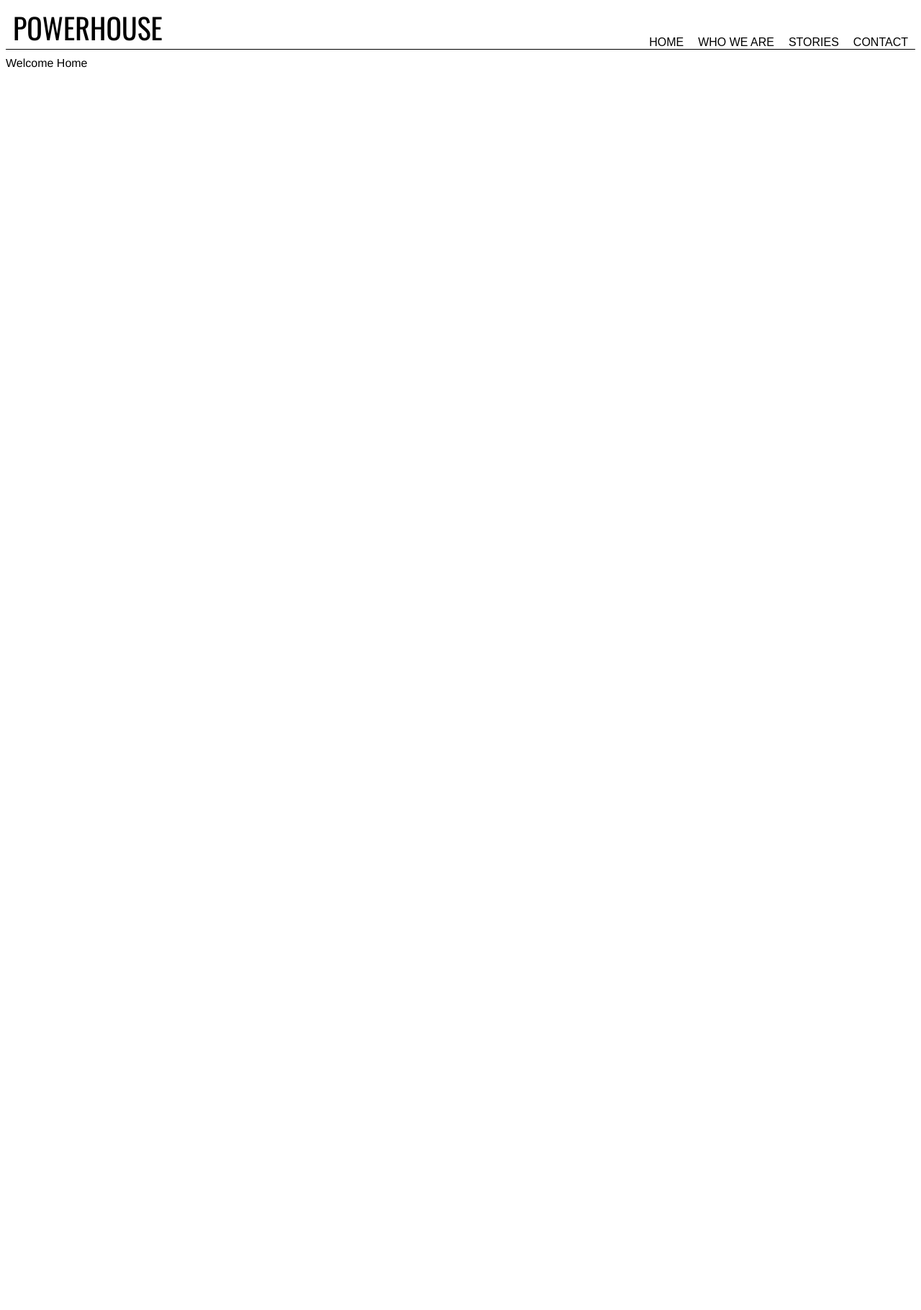
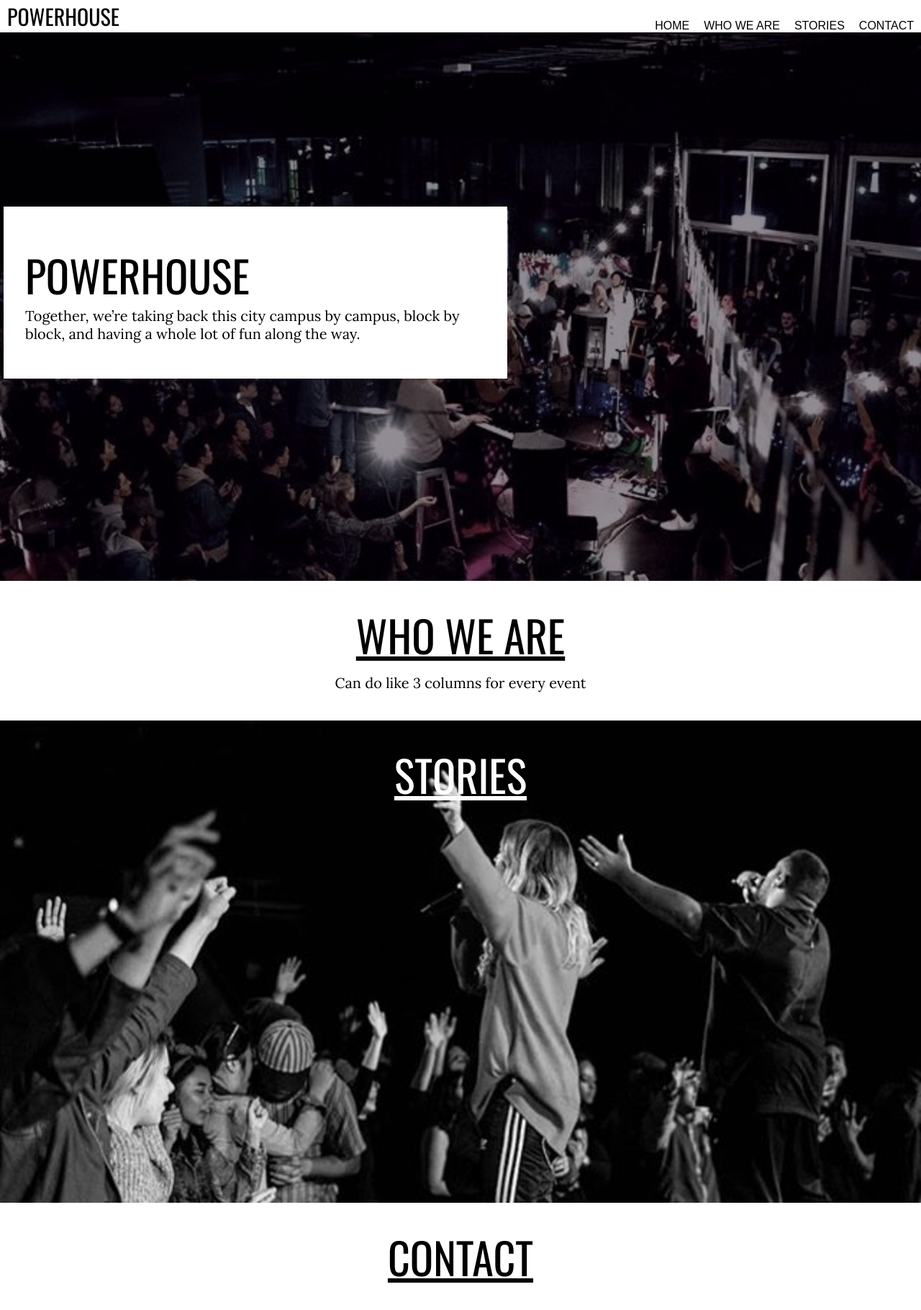
Before and after one commit to bellarm/powerhouse, a Vue app: page /#/ in a window 1280 px wide. Shown: the whole page at 72% size. Before the commit the page ends 800 px from the top, so only its background shows below. Built offline with nearby package versions, Linux system fonts and the light colour scheme; a web font is replaced by a local one.

Commit message:
skeleton for first page

```diff
--- a/src/App.vue
+++ b/src/App.vue
@@ -17,6 +17,11 @@ export default {
 </script>
 
 <style>
+/* Remove margin from body */
+* {
+  margin: 0;
+}
+
 #app {
   font-family: 'Avenir', Helvetica, Arial, sans-serif;
   -webkit-font-smoothing: antialiased;
--- /dev/null
+++ b/src/components/Contact.vue
@@ -0,0 +1,48 @@
+<template>
+  <div class="home-contact">
+    <div class="title">
+      CONTACT
+    </div>
+
+  </div>
+</template>
+
+<script>
+export default {
+  name: 'Contact'
+}
+</script>
+
+<!-- Add "scoped" attribute to limit CSS to this component only -->
+<style scoped>
+.home-contact {
+  padding-top: 30px;
+  padding-bottom: 30px;
+  width: 100%;
+  overflow: hidden;
+  text-align: center;
+}
+
+.box {
+  margin-top: 30vh;
+  padding: 50px 30px 50px 30px;
+  float: left;
+  background-color: white;
+  width: 50%;
+}
+
+.title {
+  font-size: 60px;
+  font-family: 'Oswald', sans-serif;
+  color: #000000;
+  text-decoration: underline;
+}
+
+.subtitle {
+  padding: 10px 10px 10px 10px;
+  font-size: 20px;
+  font-family: 'Lora', serif;
+  color: #000000;
+}
+
+</style>
--- /dev/null
+++ b/src/components/HomeTop.vue
@@ -0,0 +1,57 @@
+<template>
+  <div class="home-top">
+    <div class="box">
+      <div class="title">
+        POWERHOUSE
+      </div>
+      <div class="subtitle">
+        Together, we’re taking back this city campus by campus,
+        block by block, and having a whole lot of fun along the way.
+      </div>
+
+    </div>
+  </div>
+</template>
+
+<script>
+export default {
+  name: 'HomeTop'
+}
+</script>
+
+<!-- Add "scoped" attribute to limit CSS to this component only -->
+<style scoped>
+@import url('https://fonts.googleapis.com/css?family=Lora');
+
+.home-top {
+  width: 100%;
+  height: 95vh;
+  background-image: url(../assets/bg.jpg);
+  background-repeat: no-repeat;
+  background-size: cover;
+  overflow: hidden;
+  background-attachment: fixed;
+}
+
+.box {
+  margin-top: 30vh;
+  margin-left: 5px;
+  padding: 50px 30px 50px 30px;
+  float: left;
+  background-color: white;
+  width: 50%;
+}
+
+.title {
+  font-size: 60px;
+  font-family: 'Oswald', sans-serif;
+  color: #000000;
+}
+
+.subtitle {
+  font-size: 20px;
+  font-family: 'Lora', serif;
+  color: #000000;
+}
+
+</style>
--- a/src/components/NavBar.vue
+++ b/src/components/NavBar.vue
@@ -46,9 +46,9 @@ export default {
 </script>
 <style>
 @import url('https://fonts.googleapis.com/css?family=Oswald|Sunflower:300');
+
 .navbar {
-  margin-bottom: 10px;
-  border-bottom: 1px solid black;
+  border-bottom: 2px solid black;
   font-family: 'Sunflower', sans-serif;
   overflow: hidden;
   position: relative;
@@ -61,7 +61,7 @@ export default {
 }
 
 .brand {
-  font-size: 40px;
+  font-size: 30px;
   font-family: 'Oswald', sans-serif;
   color: #000000;
 }
--- /dev/null
+++ b/src/components/Stories.vue
@@ -0,0 +1,53 @@
+<template>
+  <div class="home-stories">
+    <div class="title">
+      STORIES
+    </div>
+    <div class="subtitle">
+    </div>
+
+  </div>
+</template>
+
+<script>
+export default {
+  name: 'Stories'
+}
+</script>
+
+<!-- Add "scoped" attribute to limit CSS to this component only -->
+<style scoped>
+.home-stories {
+  padding-top: 30px;
+  width: 100%;
+  height: 80vh;
+  background-image: url(../assets/image1.jpg);
+  background-repeat: no-repeat;
+  background-size: cover;
+  overflow: hidden;
+  background-attachment: fixed;
+  text-align: center;
+}
+
+.box {
+  margin-top: 30vh;
+  padding: 50px 30px 50px 30px;
+  float: left;
+  background-color: white;
+  width: 50%;
+}
+
+.title {
+  font-size: 60px;
+  font-family: 'Oswald', sans-serif;
+  color: #FFFFFF;
+  text-decoration: underline;
+}
+
+.subtitle {
+  font-size: 20px;
+  font-family: 'Lora', serif;
+  color: #000000;
+}
+
+</style>
--- /dev/null
+++ b/src/components/WhoWeAre.vue
@@ -0,0 +1,51 @@
+<template>
+  <div class="home-about">
+    <div class="title">
+      WHO WE ARE
+    </div>
+    <div class="subtitle">
+      Can do like 3 columns for every event
+    </div>
+
+  </div>
+</template>
+
+<script>
+export default {
+  name: 'WhoWeAre'
+}
+</script>
+
+<!-- Add "scoped" attribute to limit CSS to this component only -->
+<style scoped>
+.home-about {
+  padding-top: 30px;
+  padding-bottom: 30px;
+  width: 100%;
+  overflow: hidden;
+  text-align: center;
+}
+
+.box {
+  margin-top: 30vh;
+  padding: 50px 30px 50px 30px;
+  float: left;
+  background-color: white;
+  width: 50%;
+}
+
+.title {
+  font-size: 60px;
+  font-family: 'Oswald', sans-serif;
+  color: #000000;
+  text-decoration: underline;
+}
+
+.subtitle {
+  padding: 10px 10px 10px 10px;
+  font-size: 20px;
+  font-family: 'Lora', serif;
+  color: #000000;
+}
+
+</style>
--- a/src/pages/Home.vue
+++ b/src/pages/Home.vue
@@ -1,16 +1,25 @@
 <template>
   <div class="home">
-    {{ msg }}
+    <HomeTop/>
+    <WhoWeAre/>
+    <Stories/>
+    <Contact/>
   </div>
 </template>
 
 <script>
+import HomeTop from '@/components/HomeTop'
+import WhoWeAre from '@/components/WhoWeAre'
+import Stories from '@/components/Stories'
+import Contact from '@/components/Contact'
+
 export default {
   name: 'Home',
-  data () {
-    return {
-      msg: 'Welcome Home'
-    }
+  components: {
+    HomeTop,
+    WhoWeAre,
+    Stories,
+    Contact
   }
 }
 </script>
```
Also changed, not shown: src/assets/bg.jpg (added), src/assets/image1.jpg (added).
